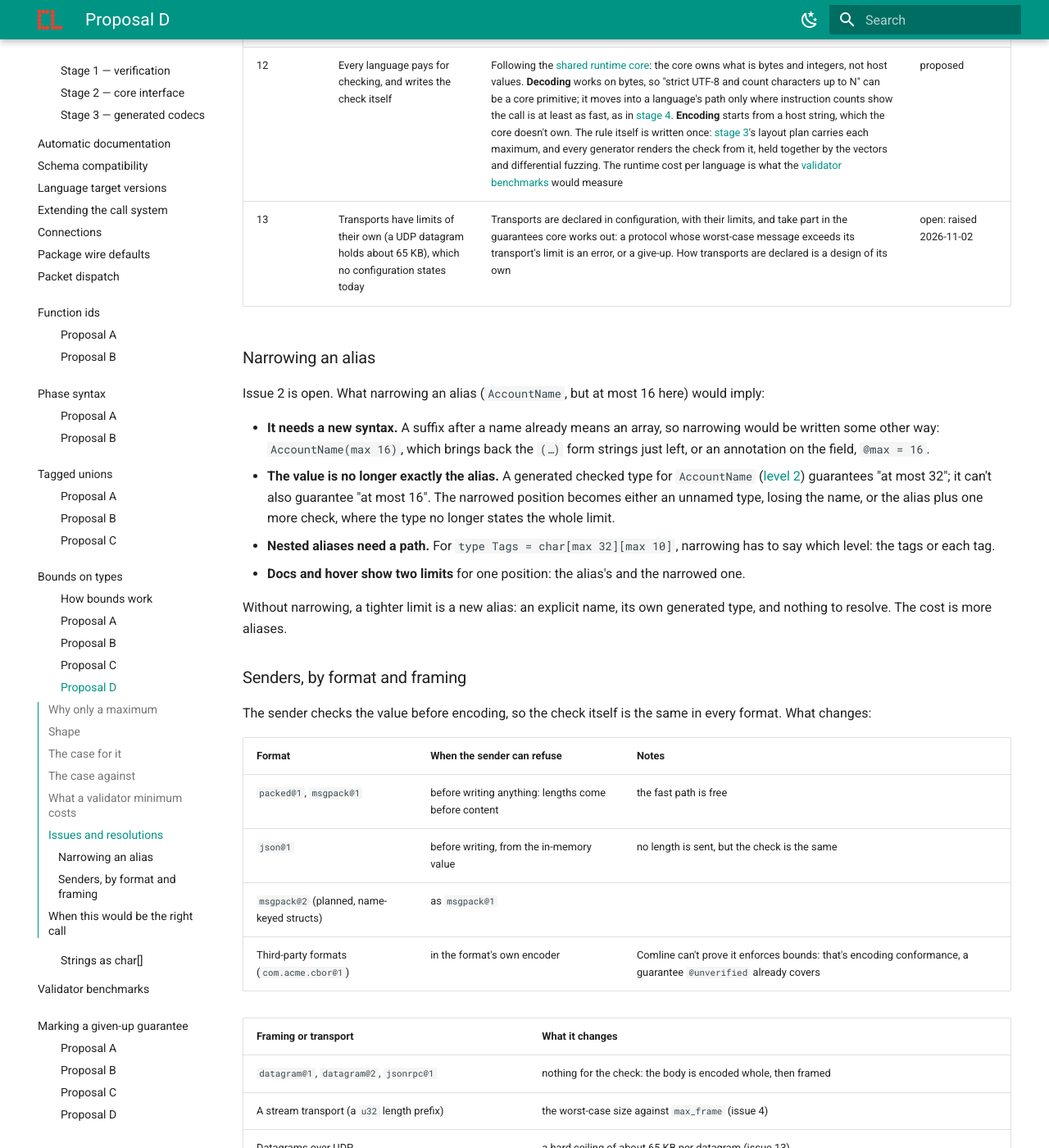
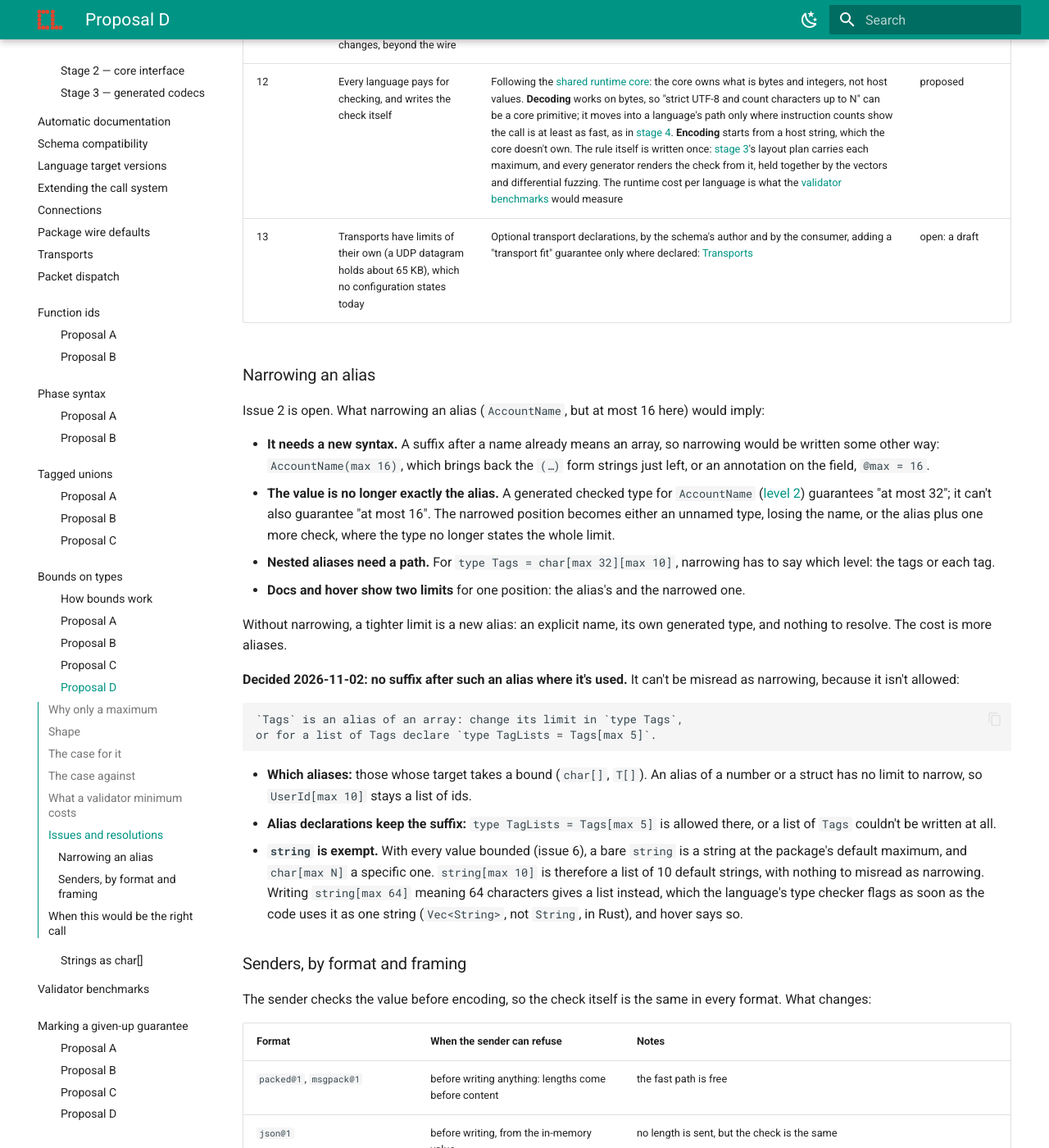
Before and after one commit to ComlineProject/docs, an MkDocs documentation site: the page built from docs/docs/proposals/type-bounds/max-only.md, in a window 1280 px wide and 1400 px high, scrolled down 5534 px. Shown: the whole window at 82% size. Built offline with MkDocs 1.6.1 and Material for MkDocs 9.7.7, drawn with Linux system fonts in a browser that asks for light colours; the version menu is left out; some of the changed text lies outside the part shown.

Commit message:
proposals: no suffix after a bounded alias where used; transports draft
Decided: an alias whose target takes a bound (char[], T[]) can't be
suffixed where it's used; its limit changes in the alias, and a list of
it is its own alias. Aliases of numbers and structs keep the suffix.
string is exempt: it is a string at the package's default maximum, so
string[max 10] stays a list of strings.

Transports, a draft: optional declarations by a schema's author
(config.idp) and its consumer (comline.toml), transport profiles with
their largest message and delivery facts, framings' needs, a transport
fit guarantee only where declared, per-side limits now and a handshake
exchange later, a declared size budget over MTU discovery, and loss,
reordering and duplicates in scope.

````diff
--- a/docs/docs/proposals/type-bounds/max-only.md
+++ b/docs/docs/proposals/type-bounds/max-only.md
@@ -189,7 +189,7 @@
 | # | Issue | Resolution | State |
 |---|---|---|---|
 | 1 | `max` becoming a keyword would break names already in use: validator parameters called `max`, `params.max` | `max` is a keyword only right after `[` in a type; everywhere else it stays a name. Tests prove `max: u32` and `params.max` still parse | **decided** |
-| 2 | A bound after an alias can't narrow it: with `type Tags = char[max 32][max 10]`, `Tags[max 5]` is an array of 5 `Tags` lists, not "Tags, at most 5" | No bound on a named type; a tighter limit is a new alias: `type FewTags = char[max 32][max 5]`. Narrowing would need its own syntax, since a suffix after a name already means an array; see [Narrowing an alias](#narrowing-an-alias) for what it would imply | open |
+| 2 | A bound after an alias can't narrow it: with `type Tags = char[max 32][max 10]`, `Tags[max 5]` is an array of 5 `Tags` lists, not "Tags, at most 5" | **No suffix after such an alias where it's used.** For an alias whose target takes a bound (`char[]`, `T[]`), `[…]` at a field, parameter, return or union member is an error; the limit is changed in the alias itself, and a list of it is declared as its own alias (`type TagLists = Tags[max 5]`), where the suffix stays allowed. Aliases of numbers and structs keep the suffix (`UserId[max 10]`), having no limit to narrow. **`string` is exempt:** it means a string at the package's default maximum (issue 6), so `string[max 10]` stays a list of 10 strings. See [Narrowing an alias](#narrowing-an-alias) | **decided** |
 | 3 | Constants as bounds | Allowed: `char[max MAX_NAME]`, any unsigned integer constant, stored resolved. A dependency's constant changing changes your wire contract, and version comparison reports it | **decided** |
 | 4 | `max 0`, values too large for a target, and messages too large for a framing or a connection | `max 0` is an error. Core caps at `u32::MAX`. **A target supports the full declared maximum or refuses to generate,** naming the target, so nothing quietly accepts less. Each message's worst-case size, per format, is checked against each framing's default frame limit and against every limit a consumer configures: the language server resolves them from the schemas, `config.idp` and the consumer's configuration. Generated code passes each protocol's worst-case size to its connection, and the shared runtime core refuses a connection configured below it unless that's given up explicitly | **decided** |
 | 5 | Nested bounds read right to left: in `char[max 20][max 8][max 16]` the outermost limit comes last | Hover and diagnostics say it in words ("up to 16 rows, each up to 8 labels, each up to 20 characters"); a lint suggests an alias past two bounded levels. Prefix arrays, as Go writes them, were considered and not proposed: they'd change every array | proposed |
@@ -200,7 +200,7 @@
 | 10 | Adopting a maximum is breaking: adding one to an unbounded field tightens it, so a major version | Accepted before 1.0. Later, version comparison may weigh direction (via `@provider` from [packet dispatch](../packet-dispatch.md)), so a limit on a value only the server receives breaks nobody | **decided** |
 | 11 | A generator using fixed-capacity types (`ArrayString<32>`) changes its consumers' code when a maximum changes, beyond the wire | Fixed-capacity types are opt-in in a generator's configuration; the default is the language's normal heap type with a check | to be proposed |
 | 12 | Every language pays for checking, and writes the check itself | Following the [shared runtime core](../shared-runtime-core/index.md): the core owns what is bytes and integers, not host values. **Decoding** works on bytes, so "strict UTF-8 and count characters up to N" can be a core primitive; it moves into a language's path only where instruction counts show the call is at least as fast, as in [stage 4](../shared-runtime-core/index.md#stage-4-moving-typescript). **Encoding** starts from a host string, which the core doesn't own. The rule itself is written once: [stage 3](../shared-runtime-core/generated-codecs.md)'s layout plan carries each maximum, and every generator renders the check from it, held together by the vectors and differential fuzzing. The runtime cost per language is what the [validator benchmarks](../validator-benchmarks.md) would measure | proposed |
-| 13 | Transports have limits of their own (a UDP datagram holds about 65 KB), which no configuration states today | Transports are declared in configuration, with their limits, and take part in the guarantees core works out: a protocol whose worst-case message exceeds its transport's limit is an error, or a give-up. How transports are declared is a design of its own | open: raised 2026-11-02 |
+| 13 | Transports have limits of their own (a UDP datagram holds about 65 KB), which no configuration states today | Optional transport declarations, by the schema's author and by the consumer, adding a "transport fit" guarantee only where declared: [Transports](../transports.md) | open: a draft |
 
 ### Narrowing an alias
 
@@ -223,6 +223,27 @@
 
 Without narrowing, a tighter limit is a new alias: an explicit name, its own
 generated type, and nothing to resolve. The cost is more aliases.
+
+**Decided 2026-11-02: no suffix after such an alias where it's used.** It
+can't be misread as narrowing, because it isn't allowed:
+
+```
+`Tags` is an alias of an array: change its limit in `type Tags`,
+or for a list of Tags declare `type TagLists = Tags[max 5]`.
+```
+
+- **Which aliases:** those whose target takes a bound (`char[]`, `T[]`). An
+  alias of a number or a struct has no limit to narrow, so `UserId[max 10]`
+  stays a list of ids.
+- **Alias declarations keep the suffix:** `type TagLists = Tags[max 5]` is
+  allowed there, or a list of `Tags` couldn't be written at all.
+- **`string` is exempt.** With every value bounded (issue 6), a bare `string`
+  is a string at the package's default maximum, and `char[max N]` a specific
+  one. `string[max 10]` is therefore a list of 10 default strings, with nothing
+  to misread as narrowing. Writing `string[max 64]` meaning 64 characters
+  gives a list instead, which the language's type checker flags as soon as the
+  code uses it as one string (`Vec<String>`, not `String`, in Rust), and hover
+  says so.
 
 ### Senders, by format and framing
 
--- a/docs/mkdocs.yml
+++ b/docs/mkdocs.yml
@@ -144,6 +144,7 @@
     - Extending the call system: 'proposals/extensibility.md'
     - Connections: 'proposals/connections.md'
     - Package wire defaults: 'proposals/package-wire-defaults.md'
+    - Transports: 'proposals/transports.md'
     - Packet dispatch: 'proposals/packet-dispatch.md'
     - 'Function ids':
       - 'proposals/function-ids/index.md'
````
Also changed, not shown: docs/docs/proposals/index.md (+4 -0 lines), docs/docs/proposals/transports.md (added, +171 -0 lines), docs/docs/proposals/type-bounds/char-strings.md (+9 -6 lines).
